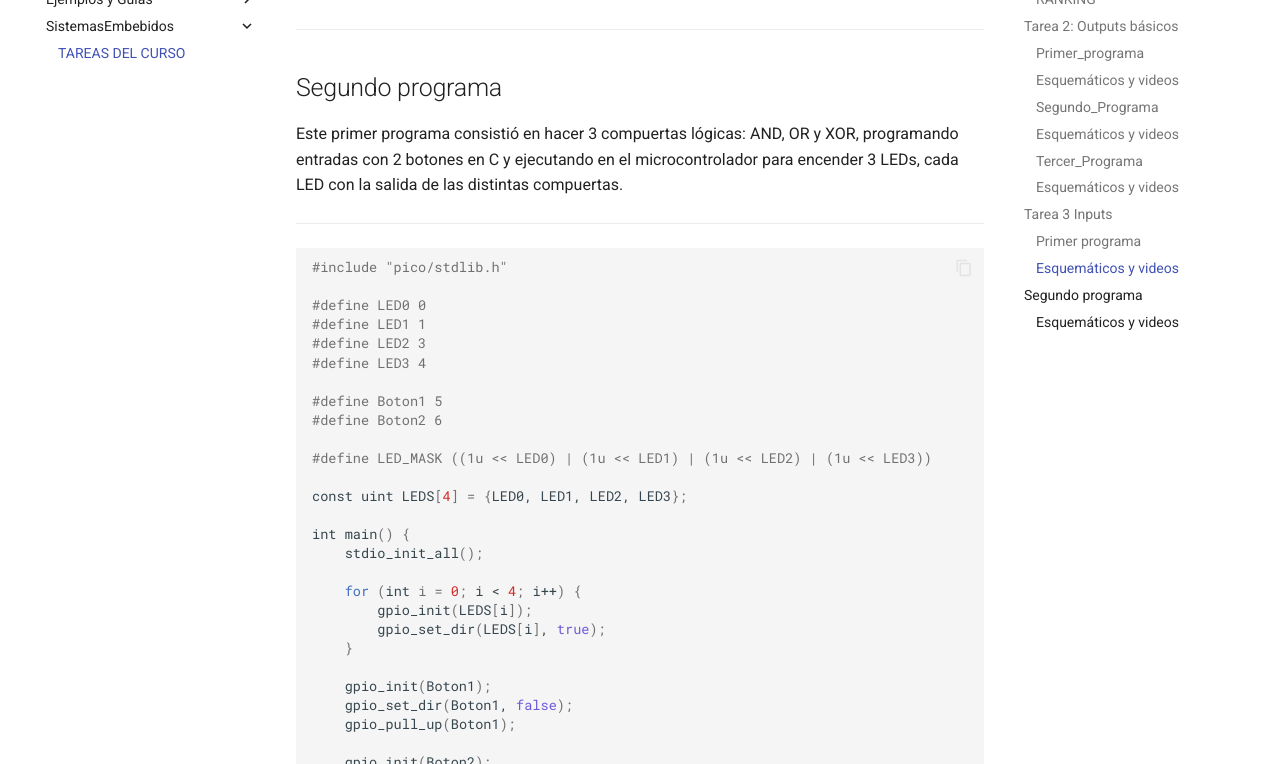
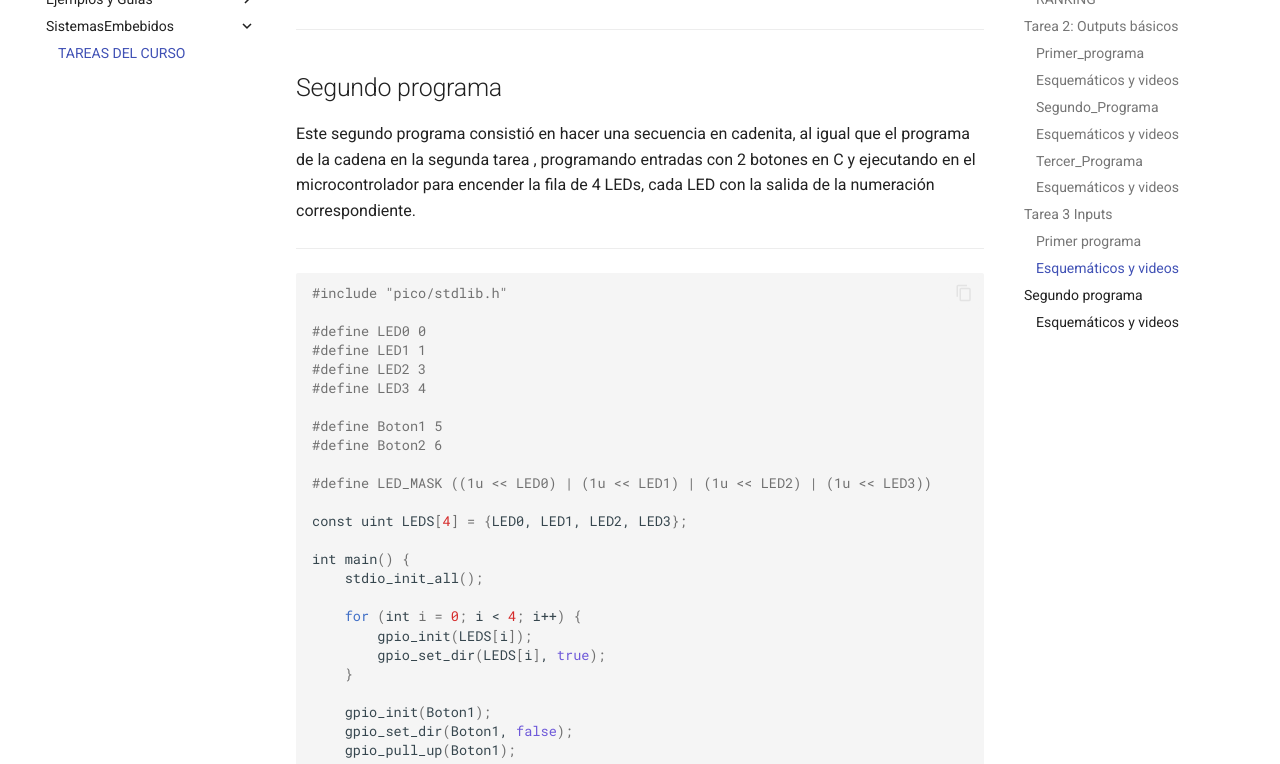
Before and after one commit to OscarGuJo/PortafolioSistemas, an MkDocs documentation site: the page built from docs/SistemasEmbebidos/Tareas.md, in a window 1280 px wide and 900 px high, scrolled down 10977 px, cut to the strip 136-900 px from the top of the window. Built offline with MkDocs 1.6.1 and Material for MkDocs 9.7.7, drawn with Linux system fonts in a browser that asks for light colours; some of the changed lines change nothing that is shown.

Commit message:
Actualdsd

```diff
--- a/docs/SistemasEmbebidos/Tareas.md
+++ b/docs/SistemasEmbebidos/Tareas.md
@@ -302,7 +302,7 @@ int main() {
 ![Esquemático 3D](IMGSTareas/IMG/Esquematico23D.png){ width="600" align=center}
 
 <iframe width="560" height="315"
-src="https://youtu.be/bSNO7ncCw5g?feature=shared"
+src="https://www.youtube.com/embed/bSNO7ncCw5g"
 title="YouTube video player"
 frameborder="0"
 allow="accelerometer; autoplay; clipboard-write; encrypted-media; gyroscope; picture-in-picture; web-share"
@@ -313,7 +313,7 @@ allowfullscreen>
 
 ## Segundo programa
 
-Este primer programa consistió en hacer 3 compuertas lógicas: AND, OR y XOR, programando entradas con 2 botones en C y ejecutando en el microcontrolador para encender 3 LEDs, cada LED con la salida de las distintas compuertas.
+Este segundo programa consistió en hacer una secuencia en cadenita, al igual que el programa de la cadena en la segunda tarea , programando entradas con 2 botones en C y ejecutando en el microcontrolador para encender la fila de 4 LEDs, cada LED con la salida de la numeración correspondiente.
 
 ---
 
@@ -390,15 +390,9 @@ int main() {
 ![Esquemático 3D](IMGSTareas/IMG/Esquematico23D.png){ width="600" align=center}
 
 <iframe width="560" height="315"
-src="https://youtu.be/tf33W2s8G6I?si=I9aajVK2bN4PJJhe"
+src="https://www.youtube.com/embed/tf33W2s8G6I"
 title="YouTube video player"
 frameborder="0"
 allow="accelerometer; autoplay; clipboard-write; encrypted-media; gyroscope; picture-in-picture; web-share"
 allowfullscreen>
 </iframe>
-
----
-
-
-
----
```
